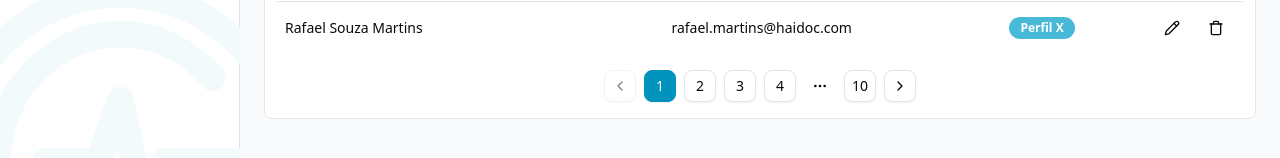
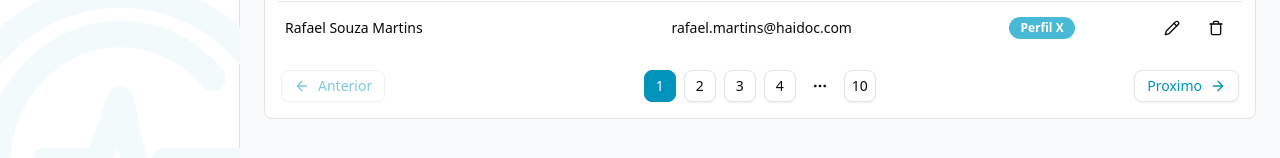
Before and after one commit to dymond9159/haidoc-admin, a Next.js app: page /admin/users in a window 1280 px wide. Shown: the part 594-752 px from the top of the page. Built offline with nearby package versions, Linux system fonts and the light colour scheme.

Commit message:
fix: pagination ui

```diff
--- a/src/app/(auth)/auth/verification/success/page.tsx
+++ b/src/app/(auth)/auth/verification/success/page.tsx
@@ -15,7 +15,7 @@ export default function VerificationSuccess() {
   return (
     <div className="space-y-6">
       <div className="flex flex-col items-center space-y-4">
-        <CheckCircle className="h-16 w-16 text-success-6" />
+        <CheckCircle className="h-16 w-16 text-success-5" />
         <h2 className="text-xl font-semibold text-system-13">Autenticação</h2>
         <p className="text-center text-md text-system-12">
           Parabéns! Autenticação efetuada com sucesso!
--- a/src/components/ui/pagination.tsx
+++ b/src/components/ui/pagination.tsx
@@ -4,7 +4,13 @@ import * as React from "react"
 import Link, { LinkProps } from "next/link" // Import LinkProps
 import { cn } from "@/lib/utils"
 import { Button } from "@/components/ui/button"
-import { ChevronLeft, ChevronRight, MoreHorizontal } from "lucide-react"
+import {
+  ArrowLeftIcon,
+  ArrowRightIcon,
+  ChevronLeft,
+  ChevronRight,
+  MoreHorizontal,
+} from "lucide-react"
 
 // --- PaginationContent (No Changes Needed) ---
 const PaginationContent = React.forwardRef<
@@ -223,20 +229,25 @@ function Pagination({
       aria-label="Pagination Navigation"
       className={cn("mx-auto flex w-full justify-center", className)}
     >
-      <PaginationContent>
+      <PaginationContent className="flex flex-row gap-2 justify-between">
         {/* Using PaginationItem (Button) for Previous */}
         <PaginationItem
           onClick={() => handlePageChange(currentPage - 1)}
           disabled={currentPage === 1}
           aria-label="Go to previous page"
-          className="h-8 w-8" // Consistent size
+          className="cursor-pointer w-fit h-8 text-secondary px-3" // Consistent size
         >
-          <ChevronLeft className="h-4 w-4" />
+          <ArrowLeftIcon className="h-4 w-4" />
+          {"Anterior"}
         </PaginationItem>
 
+        <div className="flex flex-row gap-2">
           {getPageNumbers().map((pageNumber, index) =>
             pageNumber === -1 ? (
-            <PaginationEllipsis key={`ellipsis-${index}`} className="h-8 w-8" /> // Consistent size
+              <PaginationEllipsis
+                key={`ellipsis-${index}`}
+                className="h-8 w-8"
+              /> // Consistent size
             ) : (
               // Using PaginationItem (Button) for Page Numbers
               <PaginationItem
@@ -259,15 +270,17 @@ function Pagination({
               </PaginationItem>
             ),
           )}
+        </div>
 
         {/* Using PaginationItem (Button) for Next */}
         <PaginationItem
           onClick={() => handlePageChange(currentPage + 1)}
           disabled={currentPage === totalPages}
           aria-label="Go to next page"
-          className="h-8 w-8" // Consistent size
+          className="cursor-pointer w-fit h-8 text-secondary px-3"
         >
-          <ChevronRight className="h-4 w-4" />
+          {"Proximo"}
+          <ArrowRightIcon className="h-4 w-4" />
         </PaginationItem>
       </PaginationContent>
     </nav>
--- a/src/components/ui/tabs.tsx
+++ b/src/components/ui/tabs.tsx
@@ -42,7 +42,7 @@ function TabsTrigger({
     <TabsPrimitive.Trigger
       data-slot="tabs-trigger"
       className={cn(
-        "data-[state=active]:bg-secondary-3 data-[state=active]:text-secondary-11 focus-visible:border-ring focus-visible:ring-ring/50 focus-visible:outline-ring dark:data-[state=active]:border-input dark:data-[state=active]:bg-input/30 text-foreground dark:text-muted-foreground inline-flex h-[calc(100%-1px)] flex-1 items-center justify-center gap-1.5 rounded-md border border-transparent px-2 py-1 text-sm font-medium whitespace-nowrap transition-[color,box-shadow] focus-visible:ring-[3px] focus-visible:outline-1 disabled:pointer-events-none disabled:opacity-50 data-[state=active]:shadow-sm [&_svg]:pointer-events-none [&_svg]:shrink-0 [&_svg:not([class*='size-'])]:size-4",
+        "data-[state=active]:bg-secondary-3 data-[state=active]:text-secondary-11 focus-visible:border-ring focus-visible:ring-ring/50 focus-visible:outline-ring dark:data-[state=active]:border-input dark:data-[state=active]:bg-input/30 text-foreground dark:text-muted-foreground inline-flex h-[calc(100%-1px)] flex-1 items-center justify-center gap-1.5 rounded-md border border-transparent px-2 py-1 text-sm font-medium whitespace-nowrap transition-[color,box-shadow] focus-visible:ring-[3px] focus-visible:outline-1 disabled:pointer-events-none disabled:opacity-50 data-[state=active]:shadow-sm [&_svg]:pointer-events-none [&_svg]:shrink-0 [&_svg:not([class*='size-'])]:size-4 cursor-pointer",
         className,
       )}
       {...props}
```
Lines whose indentation alone changed are shown as unchanged.
